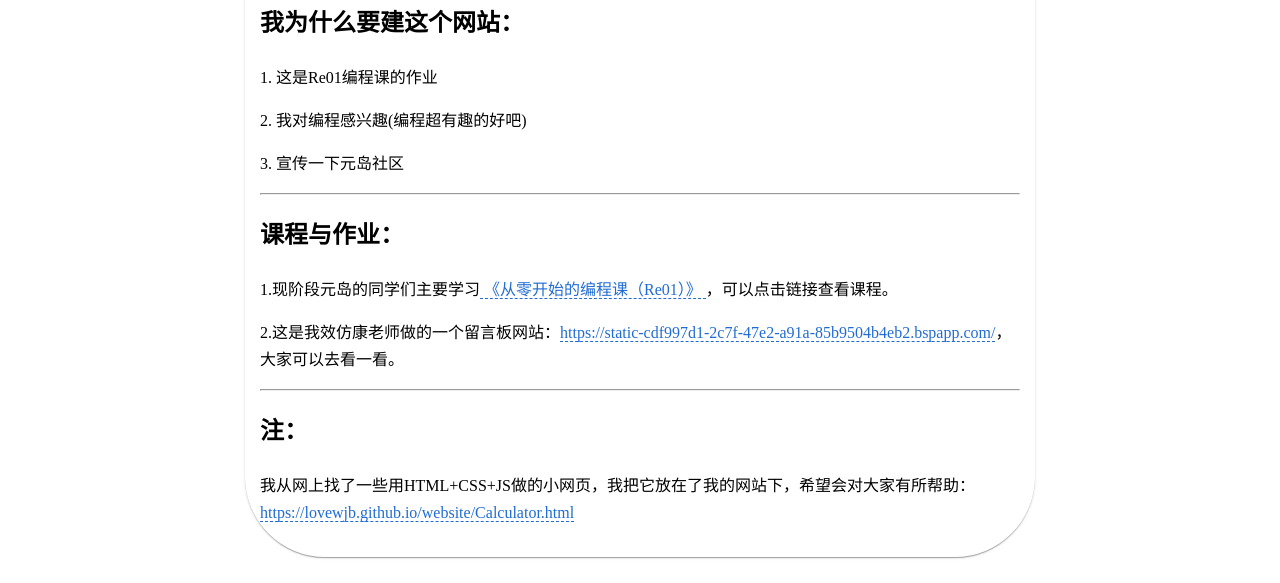
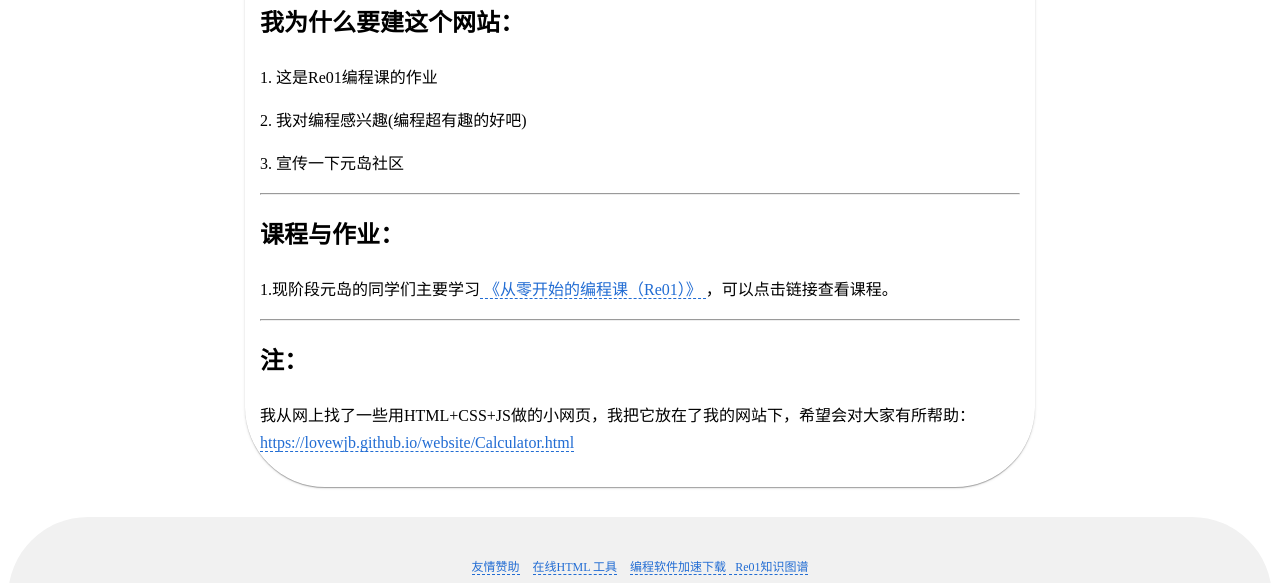
Before and after one commit to WangEarth/website, a plain HTML site: page index.html in a window 1280 px wide. Shown: the part 1253-1836 px from the top of the page. Drawn offline with Linux system fonts and the light colour scheme.

Commit message:
twentieth commit

```diff
--- a/index.html
+++ b/index.html
@@ -58,10 +58,6 @@
           《从零开始的编程课（Re01）》
         </a>，可以点击链接查看课程。
       </p>
-      <p>2.这是我效仿康老师做的一个留言板网站：<a href="https://static-cdf997d1-2c7f-47e2-a91a-85b9504b4eb2.bspapp.com/" target="_blank"
-          rel="noopener noreferrer"
-          class="a">https://static-cdf997d1-2c7f-47e2-a91a-85b9504b4eb2.bspapp.com/</a>，大家可以去看一看。
-      </p>
       <hr />
       <h2>注：</h2>
       <p>我从网上找了一些用HTML+CSS+JS做的小网页，我把它放在了我的网站下，希望会对大家有所帮助：
```
Also changed, not shown: 1 other file.
